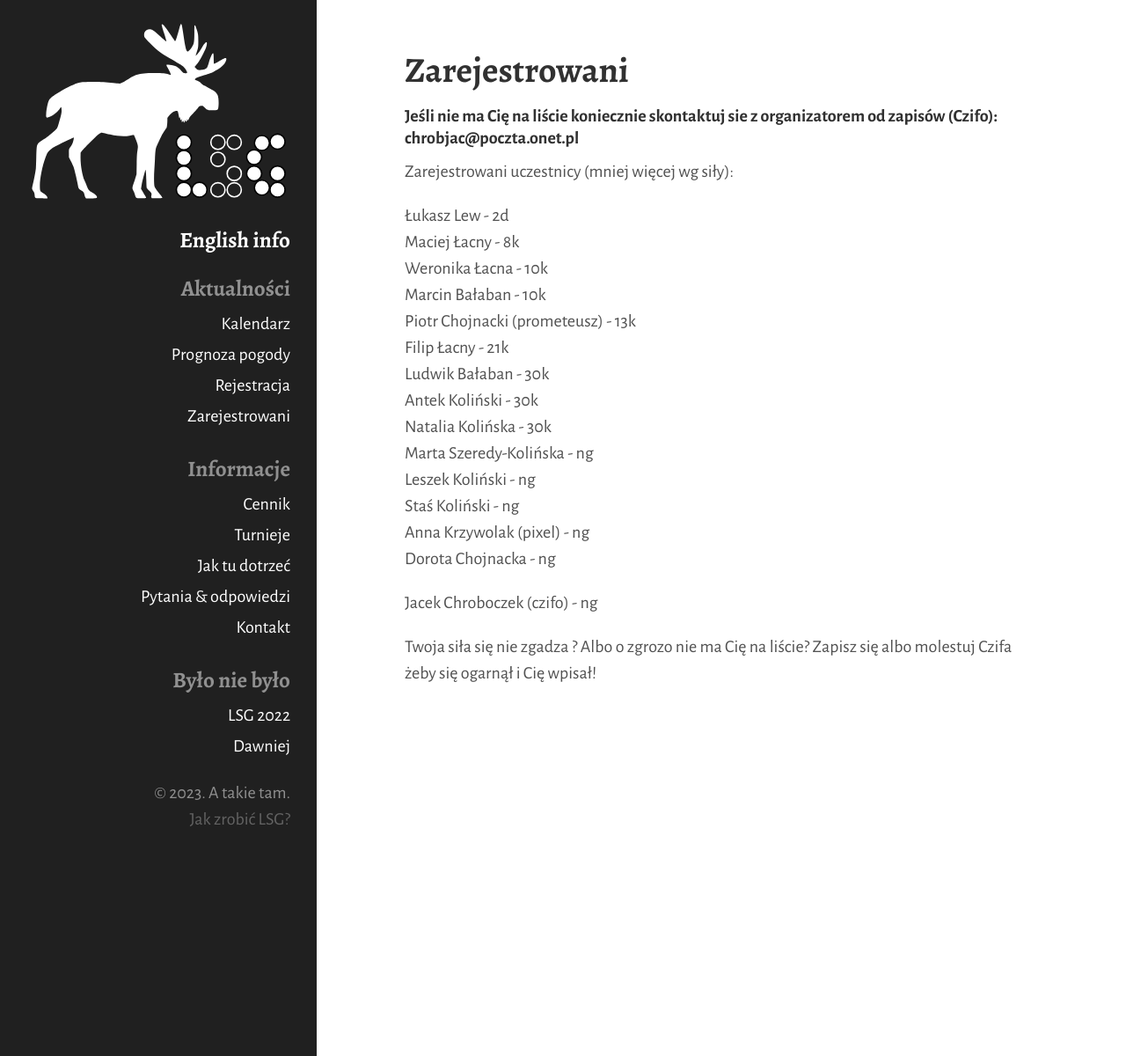
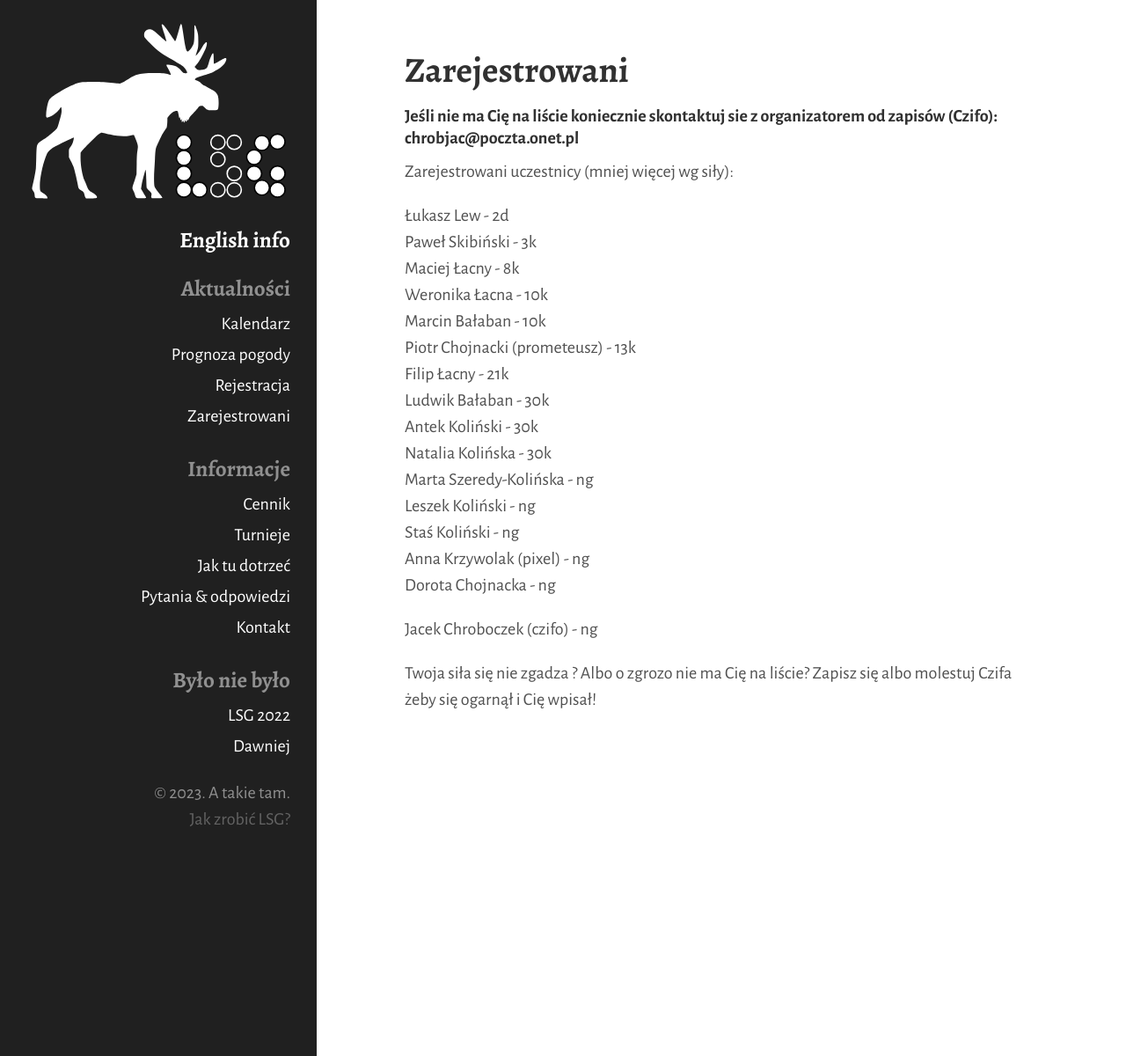
Before and after one commit to tasuki/lsg, a Jekyll site: the page built from zarejestrowani.md, in a window 1280 px wide. Shown: the whole page at 88% size. Built offline with Jekyll 4.4.1, drawn with Linux system fonts in a browser that asks for light colours.

Commit message:
Update zarejestrowani.md

```diff
--- a/zarejestrowani.md
+++ b/zarejestrowani.md
@@ -12,6 +12,7 @@ title: Zarejestrowani
 Zarejestrowani uczestnicy (mniej więcej wg siły):
 
 Łukasz Lew - 2d <br>
+Paweł Skibiński - 3k <br>
 Maciej Łacny - 8k <br>
 Weronika Łacna - 10k <br>
 Marcin Bałaban - 10k <br>
```
